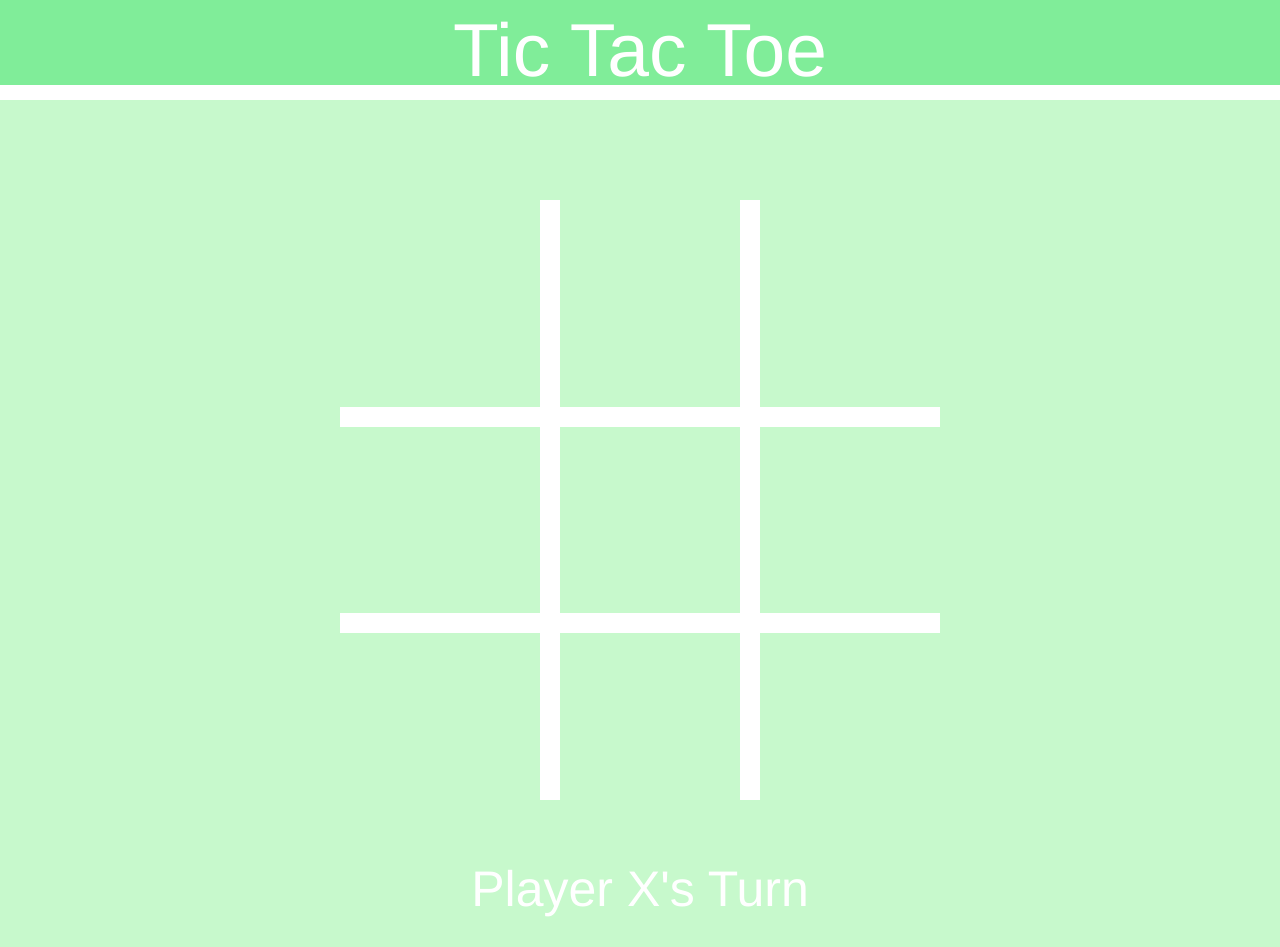
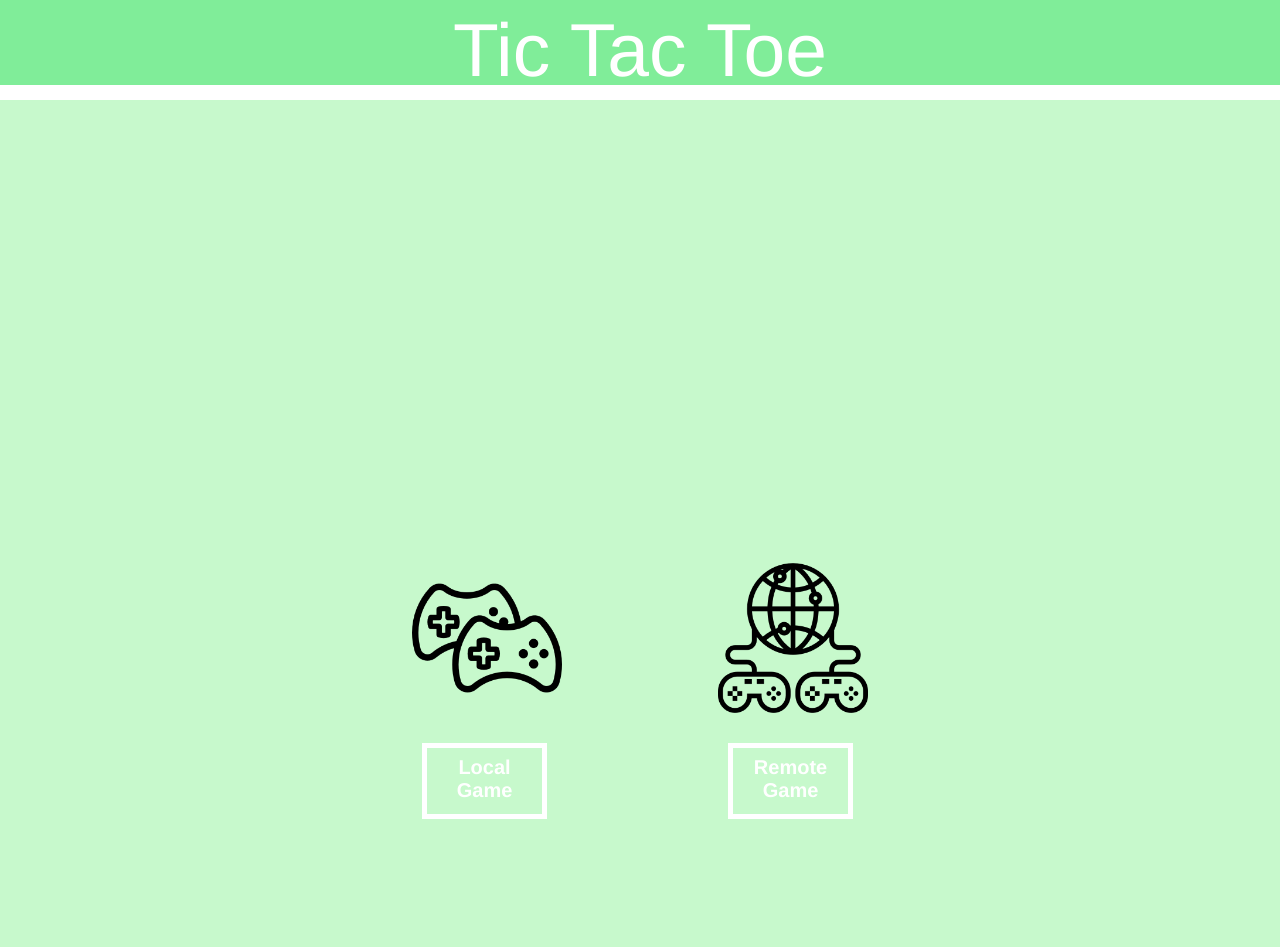
Before and after one commit to chaddelorean/tic-tac-toe-owens, a Vue app: page /#/ in a window 1280 px wide. Shown: the top 947 px of the page. Built offline with nearby package versions, Linux system fonts and the light colour scheme.

Commit message:
Added main menu route and remote game route

```diff
--- a/src/components/atoms/TTTButton.vue
+++ b/src/components/atoms/TTTButton.vue
@@ -30,6 +30,7 @@ export default {
         height: 50px;
         background-color: transparent;
         border: solid 5px white;
+        font-weight: bold;
         padding: 8px;
         font-size: 20px;
         display: flex;
--- /dev/null
+++ b/src/components/atoms/TTTRouterLink.vue
@@ -0,0 +1,43 @@
+<template>
+    <div class="ttt-router-link">
+        <router-link :to="to">{{text}}</router-link>
+    </div>
+</template>
+
+<script>
+export default {
+    name: "tttrouterlink",
+    props: {
+        to: {
+            type: String,
+            value: "/"
+        },
+        text: {
+            tpe: String,
+            value: "Change Me!"
+        }
+    }
+}
+</script>
+
+<style scoped>
+    .ttt-router-link {
+        display: flex;
+        justify-content: center;
+        align-items: center;
+        width: 125px;
+        margin-left: 10px;
+    }
+
+    .ttt-router-link a {
+        text-decoration: none;
+        border-color: transparent;
+        font-size: 20px;
+        color: white;
+        font-weight: bold;
+        padding: 8px;
+        border: 5px solid white;
+        height: 50px;
+        display: block;
+    }
+</style>
--- a/src/components/game/TicTacToe.vue
+++ b/src/components/molecules/TicTacToe.vue
@@ -24,17 +24,18 @@
             <div v-bind:class="{animateshow: gameStatus}" class="game-status">{{gameStatus}}</div>
             <div class="game-buttons">
                 <tttbutton text="New Game" @click.native="newGame"></tttbutton>
-                <tttbutton text="Main Menu" @click.native="newGame"></tttbutton>
+                <tttrouterlink text="Main Menu" to="/"></tttrouterlink>
             </div>
         </div>
     </div>
 </template>
 
 <script>
-import TicTacCell from './TicTacCell.vue'
+import TicTacCell from '../atoms/TicTacCell.vue'
 import TTTController from '../../controllers/TTTController'
 import GameConstants from '../../models/GameConstants'
 import tttbutton from '../atoms/TTTButton';
+import tttrouterlink from '../atoms/TTTRouterLink'
 
 const PLAYER_KEY = "{player}"
 const PLAYER_TURN = `Player ${PLAYER_KEY}'s Turn`;
@@ -43,7 +44,8 @@ const TIE_GAME = "Tie Game"
 export default {
     components: {
         TicTacCell,
-        tttbutton
+        tttbutton,
+        tttrouterlink
     },
     name: 'TicTacToe',
     data () {
@@ -321,9 +323,7 @@ export default {
         .cellContainer div {
             font-size: 75px;
         }
-    }
 
-    @media only screen and (max-width: 768px) {
         .grid-container {
             width: 100%;
             height: 400px;
--- /dev/null
+++ b/src/components/views/MainMenu.vue
@@ -0,0 +1,61 @@
+<template>
+    <div class="main-menu-container">
+        <div class="router-container">
+            <img src="../../assets/localgame.png"/>
+            <tttrouterlink to="localgame" text="Local Game"></tttrouterlink>
+        </div>
+        <div class="router-container">
+            <img src="../../assets/remotegame.png"/>
+            <tttrouterlink to="remotegame" text="Remote Game"></tttrouterlink>
+        </div>
+    </div>
+</template>
+
+<script>
+import tttrouterlink from '../atoms/TTTRouterLink'
+export default {
+    name: "MainMenu",
+    components: {
+        tttrouterlink
+    },
+    props: {
+
+    },
+    data() {
+        return {
+
+        }
+    },
+    methods: {
+
+    }
+}
+</script>
+
+<style scoped>
+    .main-menu-container {
+        width: 60%;
+        display: flex;
+        justify-content: space-evenly;
+        align-items: center;
+        min-height: 800px;
+    }
+    .main-menu-container .router-container {
+        display: flex;
+        flex-direction: column;
+        height: 75px;
+        justify-content: space-evenly;
+    }
+    .router-container img {
+        height: 150px;
+        margin-bottom: 30px;
+    }
+
+    @media only screen and (max-width: 768px) {
+        .main-menu-container {
+            flex-direction: column;
+            justify-content: space-around;
+            min-height: 550px;
+        }
+    }
+</style>
--- /dev/null
+++ b/src/components/views/RemoteGame.vue
@@ -0,0 +1,26 @@
+<template>
+    <div class="remote-game-container">
+
+    </div>
+</template>
+
+<script>
+export default {
+    name: "RemoteGame",
+    props: {
+
+    },
+    data() {
+        return {
+
+        }
+    },
+    methods: {
+
+    }
+}
+</script>
+
+<style scoped>
+
+</style>
--- a/src/router/index.js
+++ b/src/router/index.js
@@ -1,6 +1,8 @@
 import Vue from 'vue'
 import Router from 'vue-router'
-import TicTacToe from '@/components/game/TicTacToe'
+import MainMenu from '@/components/views/MainMenu'
+import RemoteGame from '@/components/views/RemoteGame'
+import TicTacToe from '@/components/molecules/TicTacToe'
 
 Vue.use(Router)
 
@@ -8,8 +10,18 @@ export default new Router({
   routes: [
     {
       path: '/',
+      name: 'MainMenu',
+      component: MainMenu
+    },
+    {
+      path: '/localgame',
       name: 'TicTacToe',
       component: TicTacToe
+    },
+    {
+      path: '/remotegame',
+      name: 'RemoteGame',
+      component: RemoteGame
     }
   ]
 })
```
Also changed, not shown: src/assets/localgame.png (added), src/assets/remotegame.png (added), src/components/atoms/TicTacCell.vue (renamed from src/components/game/TicTacCell.vue), 1 other file (tests, documents, lock files or other folders).
